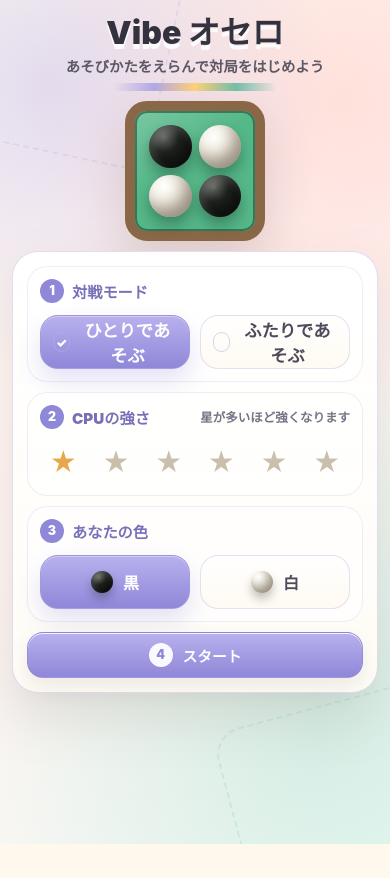
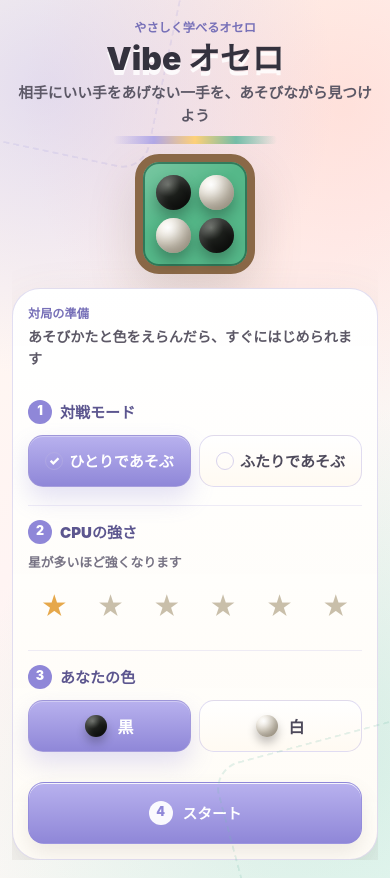
Before and after one commit to westzaki/vibe-othello, a React (Vite) app: page / in a window 390 px wide. Before the commit the page ends 844 px from the top, so only its background shows below. Built offline with nearby package versions, Linux system fonts and the light colour scheme.

Commit message:
refactor(start): polish responsive hierarchy

```diff
--- a/src/screens/StartScreen.tsx
+++ b/src/screens/StartScreen.tsx
@@ -23,10 +23,12 @@ export function StartScreen({
 
   return (
     <section className="start-screen" aria-labelledby="start-title">
+      <div className="start-screen__hero">
         <div className="start-screen__header">
+          <p className="start-screen__eyebrow">やさしく学べるオセロ</p>
           <h1 id="start-title">Vibe オセロ</h1>
           <p className="start-screen__lead">
-          あそびかたをえらんで対局をはじめよう
+            相手にいい手をあげない一手を、あそびながら見つけよう
           </p>
         </div>
 
@@ -36,8 +38,16 @@ export function StartScreen({
           <span className="start-screen__disc start-screen__disc--white" />
           <span className="start-screen__disc start-screen__disc--black" />
         </div>
+      </div>
 
       <div className="start-panel" aria-label="Match setup">
+        <div className="start-panel__header">
+          <p className="start-panel__eyebrow">対局の準備</p>
+          <p className="start-panel__lead">
+            あそびかたと色をえらんだら、すぐにはじめられます
+          </p>
+        </div>
+
         <div className="start-panel__section">
           <h2 className="start-panel__title">
             <span className="start-panel__step">1</span>
@@ -131,6 +141,7 @@ export function StartScreen({
           </div>
         </div>
 
+        <div className="start-panel__action">
           <button
             className="game-action game-action--primary start-panel__start"
             onClick={() => onStart(mode, cpuLevel, humanDisc)}
@@ -139,6 +150,7 @@ export function StartScreen({
             <span className="start-panel__start-step">4</span>
             スタート
           </button>
+        </div>
       </div>
     </section>
   );
--- a/src/styles/screens/responsive.css
+++ b/src/styles/screens/responsive.css
@@ -1,6 +1,7 @@
 @media (max-width: 520px) {
   .app {
     align-items: start;
+    justify-items: stretch;
     padding: 18px 12px;
   }
 
@@ -35,44 +36,83 @@
   }
 
   h1 {
-    font-size: 2rem;
+    font-size: clamp(1.8rem, 12vw, 2rem);
   }
 
   .start-screen {
+    justify-self: stretch;
     width: 100%;
-    max-width: calc(100vw - 24px);
+    max-width: 100%;
+    gap: 14px;
+    overflow: hidden;
+  }
+
+  .start-screen__hero {
     gap: 10px;
   }
 
+  .start-screen__lead {
+    font-size: 0.92rem;
+    line-height: 1.55;
+  }
+
   .start-screen__board-preview {
-    width: min(38vw, 140px);
-    border-width: 10px;
-    gap: 7px;
-    padding: 14px;
+    width: min(34vw, 120px);
   }
 
   .start-panel {
+    justify-self: stretch;
     width: 100%;
     max-width: 100%;
-    gap: 10px;
-    padding: 14px;
+    padding: 15px;
   }
 
   .start-panel__section {
-    padding: 12px;
+    gap: 11px;
+    padding: 14px 0;
+  }
+
+  .start-panel__section-header {
+    align-items: flex-start;
+    flex-direction: column;
+  }
+
+  .start-panel__title {
+    font-size: 0.94rem;
   }
 
   .mode-selector,
   .disc-selector {
     grid-template-columns: repeat(2, minmax(0, 1fr));
+    gap: 8px;
+  }
+
+  .mode-selector__button,
+  .disc-selector__button {
+    min-height: 52px;
+    border-radius: 15px;
+  }
+
+  .mode-selector__button {
+    gap: 6px;
+    padding-inline: 8px;
+  }
+
+  .mode-selector__button > span {
+    width: 18px;
+    height: 18px;
   }
 
   .cpu-star-selector {
-    gap: 6px;
+    gap: 4px;
   }
 
   .cpu-star-selector__button {
-    min-height: 38px;
+    min-height: 46px;
+  }
+
+  .start-panel__start {
+    min-height: 62px;
   }
 
   .board-frame {
--- a/src/styles/screens/start.css
+++ b/src/styles/screens/start.css
@@ -2,15 +2,25 @@
   position: relative;
   display: grid;
   min-width: 0;
-  width: min(100%, 900px);
+  width: min(100%, 760px);
   justify-items: center;
-  gap: clamp(12px, 2.4vw, 22px);
+  gap: clamp(16px, 3vw, 24px);
+}
+
+.start-screen__hero {
+  display: grid;
+  width: 100%;
+  align-items: center;
+  justify-items: center;
+  gap: clamp(12px, 3vw, 24px);
   text-align: center;
 }
 
 .start-screen__header {
   display: grid;
-  gap: 7px;
+  min-width: 0;
+  gap: 8px;
+  justify-items: center;
 }
 
 .start-screen__header::after,
@@ -31,22 +41,34 @@
   content: "";
 }
 
+.start-screen__eyebrow,
+.start-panel__eyebrow {
+  margin: 0;
+  color: #7770b8;
+  font-size: 0.76rem;
+  font-weight: 950;
+  letter-spacing: 0;
+}
+
 .start-screen__lead {
   margin: 0;
   color: #5c5866;
-  font-size: clamp(0.9rem, 2vw, 1.02rem);
+  max-width: 28rem;
+  font-size: clamp(0.94rem, 2vw, 1.04rem);
   font-weight: 800;
+  line-height: 1.65;
+  overflow-wrap: anywhere;
 }
 
 .start-screen__board-preview {
   display: grid;
-  width: min(32vw, 160px);
+  width: clamp(108px, 26vw, 150px);
   aspect-ratio: 1;
   grid-template-columns: repeat(2, 1fr);
-  gap: 10px;
-  border: 10px solid #8a6847;
-  border-radius: 22px;
-  padding: 18px;
+  gap: clamp(7px, 2vw, 10px);
+  border: clamp(8px, 2vw, 10px) solid #8a6847;
+  border-radius: 24px;
+  padding: clamp(13px, 3vw, 18px);
   background:
     linear-gradient(145deg, rgba(255, 255, 255, 0.22), transparent 42%), #55b889;
   box-shadow:
@@ -84,11 +106,11 @@
 .start-panel {
   display: grid;
   min-width: 0;
-  width: min(100%, 680px);
-  gap: 12px;
+  width: min(100%, 620px);
+  gap: 4px;
   border: 1px solid rgba(184, 176, 225, 0.42);
-  border-radius: 26px;
-  padding: clamp(16px, 3vw, 24px);
+  border-radius: 28px;
+  padding: clamp(16px, 3.2vw, 26px);
   background:
     linear-gradient(
       180deg,
@@ -101,18 +123,36 @@
     0 24px 54px rgba(118, 100, 88, 0.16);
 }
 
+.start-panel__header {
+  display: grid;
+  gap: 4px;
+  padding-block-end: 12px;
+  text-align: left;
+}
+
+.start-panel__lead {
+  margin: 0;
+  color: #5c5866;
+  font-size: 0.88rem;
+  font-weight: 800;
+  line-height: 1.55;
+  overflow-wrap: anywhere;
+}
+
 .start-panel__section {
   display: grid;
-  gap: 12px;
-  border: 1px solid rgba(184, 176, 225, 0.22);
-  border-radius: 20px;
-  padding: 14px;
+  gap: 13px;
+  border-top: 1px solid rgba(184, 176, 225, 0.24);
+  padding: 16px 0;
   text-align: left;
-  background: rgba(255, 255, 255, 0.62);
+}
+
+.start-panel__header + .start-panel__section {
+  border-top: 0;
 }
 
 .start-panel__section--inactive {
-  background: rgba(248, 247, 252, 0.74);
+  color: #777384;
 }
 
 .start-panel__section-header {
@@ -128,8 +168,8 @@
   align-items: center;
   gap: 8px;
   margin: 0;
-  color: #7770b8;
-  font-size: 0.95rem;
+  color: #5c568f;
+  font-size: 0.98rem;
   font-weight: 900;
 }
 
@@ -151,7 +191,7 @@
 .start-panel__helper {
   margin: 0;
   color: #777384;
-  font-size: 0.78rem;
+  font-size: 0.8rem;
   font-weight: 800;
 }
 
@@ -165,10 +205,11 @@
 .mode-selector__button,
 .disc-selector__button {
   min-width: 0;
-  border: 1px solid rgba(184, 176, 225, 0.38);
-  border-radius: 18px;
+  border: 1px solid rgba(184, 176, 225, 0.44);
+  border-radius: 16px;
   color: #4e4a5b;
   background: linear-gradient(180deg, #ffffff, #fffaf2);
+  box-shadow: inset 0 1px 0 rgba(255, 255, 255, 0.86);
   cursor: pointer;
   font: inherit;
   font-weight: 900;
@@ -188,9 +229,9 @@
   align-items: center;
   justify-content: center;
   gap: 8px;
-  min-height: 54px;
+  min-height: 56px;
   padding-inline: 12px;
-  font-size: 1.08rem;
+  font-size: clamp(0.94rem, 3.4vw, 1.04rem);
 }
 
 .mode-selector__button > span {
@@ -210,7 +251,7 @@
   align-items: center;
   justify-content: center;
   gap: 10px;
-  min-height: 54px;
+  min-height: 56px;
   padding-inline: 10px;
   font-size: 1rem;
 }
@@ -247,7 +288,7 @@
   display: flex;
   min-width: 0;
   flex-wrap: nowrap;
-  gap: 8px;
+  gap: clamp(4px, 1.6vw, 8px);
   padding: 2px 0;
 }
 
@@ -259,7 +300,7 @@
   display: grid;
   min-width: 0;
   flex: 1 1 0;
-  min-height: 42px;
+  min-height: 46px;
   place-items: center;
   border: 0;
   border-radius: 999px;
@@ -319,15 +360,34 @@
   background: linear-gradient(180deg, #c5bff4, #978ee0);
 }
 
+@media (min-width: 680px) {
+  .start-screen__hero {
+    grid-template-columns: minmax(0, 1fr) auto;
+    text-align: left;
+  }
+
+  .start-screen__header {
+    justify-items: start;
+  }
+
+  .start-screen__header::after {
+    justify-self: start;
+  }
+}
+
+.start-panel__action {
+  padding-block-start: 12px;
+}
+
 .start-panel__start {
   display: inline-flex;
   align-items: center;
   justify-content: center;
   gap: 10px;
   width: 100%;
-  min-height: 60px;
-  border-radius: 22px;
-  font-size: 1.08rem;
+  min-height: 64px;
+  border-radius: 24px;
+  font-size: 1.12rem;
   font-weight: 950;
   box-shadow:
     inset 0 1px 0 rgba(255, 255, 255, 0.36),
```
Lines whose indentation alone changed are shown as unchanged.
